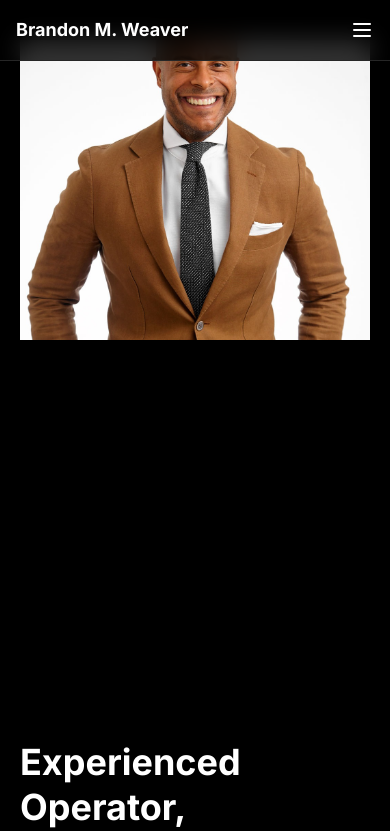
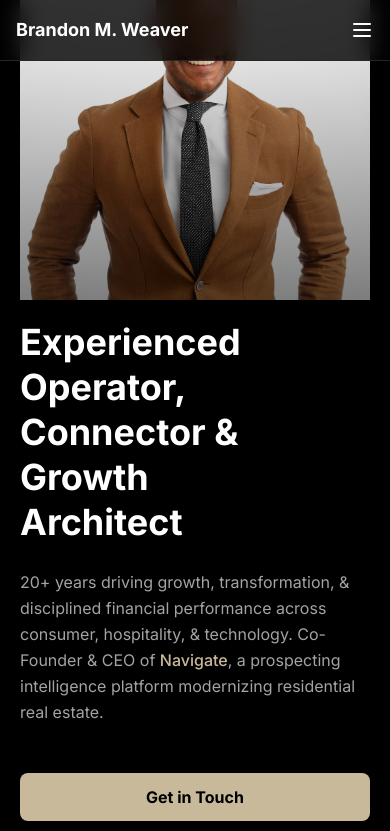
Before and after one commit to letsnavigatebmw/brandonmweaver, a React (Vite) app: page / in a window 390 px wide. Shown: the top 831 px of the page. Built offline with nearby package versions, Linux system fonts and the light colour scheme.

Commit message:
Site refinements: mobile spacing fixes, hero bio section, education/leadership content, section alignment, footer consistency

```diff
--- a/src/components/About.jsx
+++ b/src/components/About.jsx
@@ -21,8 +21,9 @@ export default function About() {
   return (
     <section id="about" className="bg-black">
       {/* Full-width Bio Section */}
-      <div className="border-b border-gray-800 py-24 px-8 md:px-16">
-        <h3 className="text-gold-400 font-bold uppercase tracking-wide mb-6">Global Executive | Relationship Builder | P&L Leader</h3>
+      <div className="border-b border-gray-800 py-24 px-6">
+        <div className="max-w-7xl mx-auto">
+          <h3 className="text-gold-400 font-bold uppercase tracking-wide mb-6">Global Executive | Relationship Builder | P&L Leader</h3>
         <p className="text-gray-400 text-lg leading-relaxed mb-8">
           I'm a global commercial executive and founder with more than two decades of experience leading growth, transformation, and disciplined financial performance across consumer brands, hospitality, real estate, and technology-enabled platforms. I've built and repositioned businesses across publicly traded multinationals, private equity-backed enterprises, and venture-stage companies, with a focus on aligning product strategy, distribution, and unit economics to create durable enterprise value.
         </p>
@@ -32,11 +33,12 @@ export default function About() {
         <p className="text-gray-400 text-lg leading-relaxed">
           Prior roles include Chief Commercial Officer at Lacure, executive leadership at Sonder Hospitality and Bonotel (Carlyle-backed $300M platform), and commercial leadership at Diageo managing luxury brands like Johnnie Walker, Don Julio, and Tanqueray. I hold an MBA from Northwestern's Kellogg School of Management, a Masters in Public Administration (MPA) from Harvard's Kennedy School of Government, and a BA from USC's Annenberg School of Communication.
         </p>
+        </div>
       </div>
 
       {/* What I Do Section */}
-      <div className="bg-black">
-        <div className="max-w-7xl mx-auto py-24 px-6">
+      <div className="pt-24 pb-12 px-6 bg-black">
+        <div className="max-w-7xl mx-auto">
           <div className="mb-20">
             <p className="text-gray-600 text-sm uppercase tracking-widest font-medium mb-6">
               Core Capabilities
--- a/src/components/Contact.jsx
+++ b/src/components/Contact.jsx
@@ -2,14 +2,14 @@ import { Mail, Linkedin, Phone, ArrowRight } from 'lucide-react'
 
 export default function Contact() {
   return (
-    <section id="contact" className="py-24 px-6 bg-black">
+    <section id="contact" className="pt-12 pb-24 px-6 bg-black">
       <div className="max-w-7xl mx-auto">
         <div className="mb-20">
           <p className="text-gray-600 text-sm uppercase tracking-widest font-medium mb-6">
             Get In Touch
           </p>
           <h2 className="text-6xl md:text-7xl font-serif mb-6" style={{ color: '#c8b99a' }}>
-            Let's Connect
+            Let's <span className="italic">Connect</span>
           </h2>
           <p className="text-gray-400 text-lg max-w-2xl">
             Reach out to discuss partnerships, strategy, or opportunities.
--- a/src/components/Differentiator.jsx
+++ b/src/components/Differentiator.jsx
@@ -2,12 +2,12 @@ export default function Differentiator() {
   const principles = [
     {
       number: '01',
-      title: 'Connectivity is the advantage',
+      title: 'Connectivity Is The Advantage',
       keyPoints: ['Most operators see their domain in isolation. I connect the dots across ', 'revenue, operations, and strategy', '. The advantage is never in one thing. It\'s in seeing how everything fits.'],
     },
     {
       number: '02',
-      title: 'Alignment creates scale',
+      title: 'Alignment Creates Scale',
       keyPoints: ['You can\'t scale misalignment. Every function needs to understand the same mission. ', 'Unit economics, go-to-market, operations', ' — they only compound when they pull in the same direction.'],
     },
     {
@@ -26,7 +26,7 @@ export default function Differentiator() {
             Operating Philosophy
           </p>
           <h2 className="text-6xl md:text-7xl font-serif mb-6" style={{ color: '#c8b99a' }}>
-            How I <span className="italic">think</span>.
+            How I <span className="italic">Think</span>.
           </h2>
           <p className="text-gray-400 text-lg max-w-2xl">
             Three principles that guide how I approach business, leadership, and creating lasting impact.
--- a/src/components/Footer.jsx
+++ b/src/components/Footer.jsx
@@ -3,7 +3,7 @@ export default function Footer() {
 
   return (
     <footer className="bg-black border-t border-gray-800 py-12 px-6">
-      <div className="max-w-5xl mx-auto">
+      <div className="max-w-7xl mx-auto">
         <div className="flex flex-col md:flex-row justify-between items-start gap-12 mb-12">
           {/* Brand */}
           <div>
--- a/src/components/Projects.jsx
+++ b/src/components/Projects.jsx
@@ -54,7 +54,7 @@ export default function Projects() {
   ]
 
   return (
-    <section id="projects" className="py-24 px-6 bg-black">
+    <section id="projects" className="pt-12 pb-24 px-6 bg-black">
       <div className="max-w-7xl mx-auto">
         {/* Header */}
         <div className="mb-20">
@@ -62,7 +62,7 @@ export default function Projects() {
             Professional Journey
           </p>
           <h2 className="text-6xl md:text-7xl font-serif mb-6" style={{ color: '#c8b99a' }}>
-            Selected Experience
+            Selected <span className="italic">Experience</span>
           </h2>
           <p className="text-gray-400 text-lg max-w-2xl">
             A career built on scaling operations, driving revenue growth, and building teams that deliver results.
--- a/src/components/ThoughtLeadership.jsx
+++ b/src/components/ThoughtLeadership.jsx
@@ -105,11 +105,6 @@ export default function ThoughtLeadership() {
       link: 'https://youtube.com/shorts/T6EDwewS1dA',
     },
     {
-      title: 'Prospecting with Navigate',
-      platform: 'LinkedIn',
-      link: 'https://www.linkedin.com/posts/brandonmweaver_prospecting-letsnavigate-realestate-activity-7348773865440894977-yJ3X?utm_source=share&utm_medium=member_desktop&rcm=ACoAAAEzk-UB0a6J9zTOszUt5Rx8iSd6tF0vs9g',
-    },
-    {
       title: 'Product Demo',
       platform: 'YouTube',
       link: 'https://youtu.be/Mj621cjrLSs',
@@ -117,6 +112,11 @@ export default function ThoughtLeadership() {
   ]
 
   const salesStrategyVideos = [
+    {
+      title: 'Hope Is Not A Strategy',
+      platform: 'LinkedIn',
+      link: 'https://www.linkedin.com/posts/brandonmweaver_prospecting-letsnavigate-realestate-activity-7348773865440894977-yJ3X?utm_source=share&utm_medium=member_desktop&rcm=ACoAAAEzk-UB0a6J9zTOszUt5Rx8iSd6tF0vs9g',
+    },
     {
       title: 'Thinking About the Sales Stack',
       platform: 'LinkedIn',
@@ -191,7 +191,7 @@ export default function ThoughtLeadership() {
             Insights & Expertise
           </p>
           <h2 className="text-6xl md:text-7xl font-serif mb-6" style={{ color: '#c8b99a' }}>
-            Thought Leadership
+            Thought <span className="italic">Leadership</span>
           </h2>
           <p className="text-gray-400 text-lg max-w-2xl">
             Insights, articles, and podcast appearances on startups, real estate technology, and building at scale.
--- a/src/index.css
+++ b/src/index.css
@@ -64,33 +64,38 @@ body {
 @media (max-width: 768px) {
   .hero-container {
     flex-direction: column;
-    padding: 40px 20px;
+    padding: 0 20px 40px 20px;
     min-height: auto;
-    gap: 40px;
+    gap: 0;
+    position: relative;
   }
 
   .hero-image {
-    position: static;
-    width: 100%;
+    position: relative;
+    width: calc(100% + 40px);
+    margin: 0 -20px 20px -20px;
     height: 300px;
-    margin-bottom: 20px;
-    z-index: auto;
+    z-index: 10;
+    display: block;
   }
 
   .hero-image-fade {
-    position: static;
-    width: 100%;
+    position: absolute;
+    width: calc(100% + 40px);
     height: 300px;
+    top: 0;
+    left: -20px;
     background: linear-gradient(180deg, rgba(0, 0, 0, 0) 0%, rgba(0, 0, 0, 0.5) 100%);
-    z-index: auto;
+    z-index: 15;
+    pointer-events: none;
   }
 
   .hero-content {
-    position: static;
+    position: relative;
     margin-left: 0;
-    padding: 0;
+    padding: 0 0 0 0;
     max-width: 100%;
-    z-index: auto;
+    z-index: 25;
   }
 }
 
```
Also changed, not shown: src/components/Education.jsx (+58 -2 lines).
